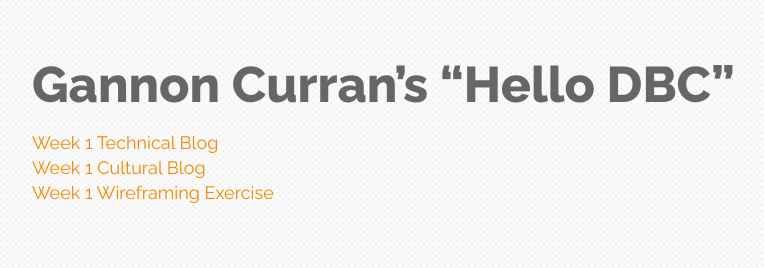
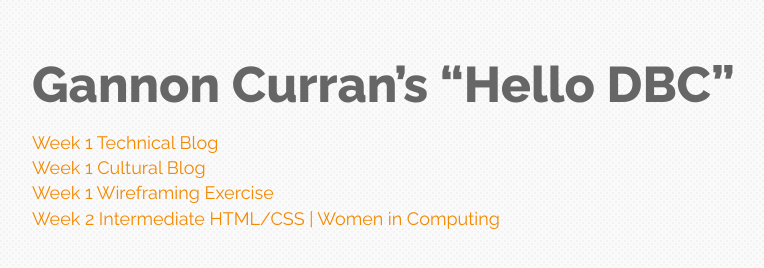
Before and after one commit to gannoncurran/gannoncurran.github.io, a plain HTML site: page index.html in a window 1280 px wide. Shown: the whole page, without its empty margins (18-782 px from the left). Drawn offline with Linux system fonts and the light colour scheme.

Commit message:
updated index file

```diff
--- a/index.html
+++ b/index.html
@@ -19,6 +19,7 @@
 		<li><a href="unit1_projects/week1_technical_blog.html" target="_top">Week 1 Technical Blog</a></li>
 		<li><a href="unit1_projects/week1_cultural_blog.html" target="_top">Week 1 Cultural Blog</a></li>
 		<li><a href="unit1_projects/wireframe_sites.html" target="_top">Week 1 Wireframing Exercise</a></li>
+		<li><a href="http://gannoncurran.github.io/unit1_projects/class1/practice/" target="_top">Week 2 Intermediate HTML/CSS | Women in Computing</a></li>
 	</ul>
 </body>
 </html>
```
